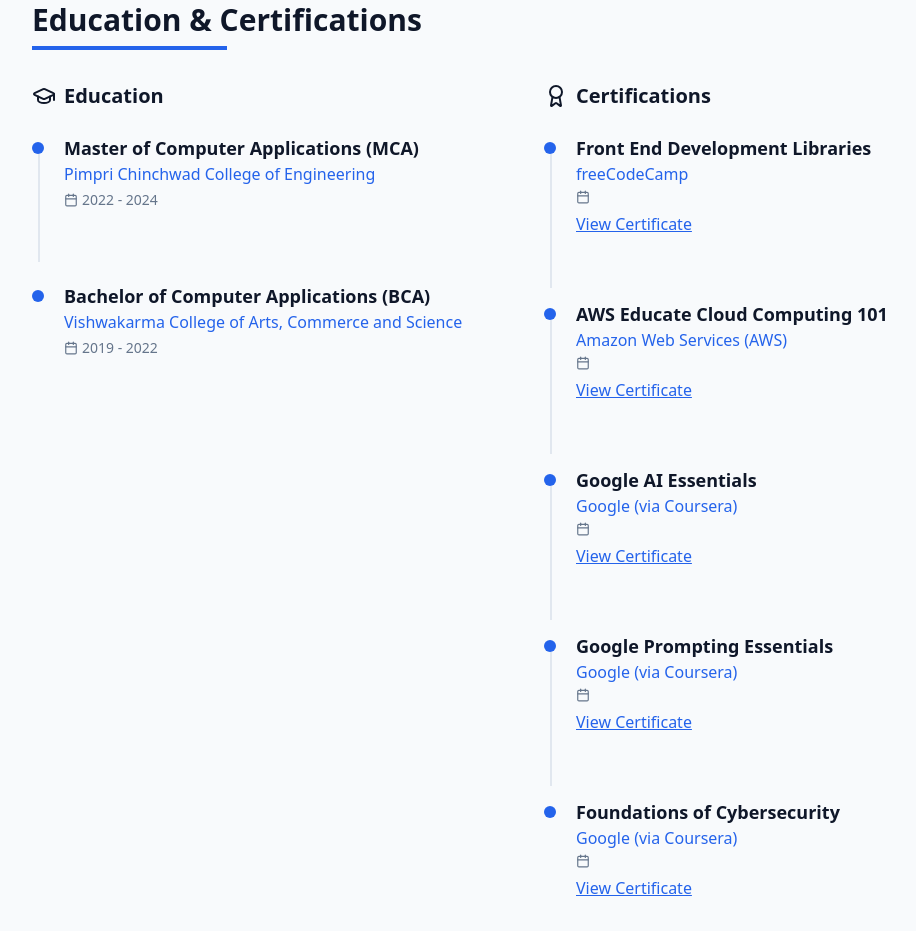
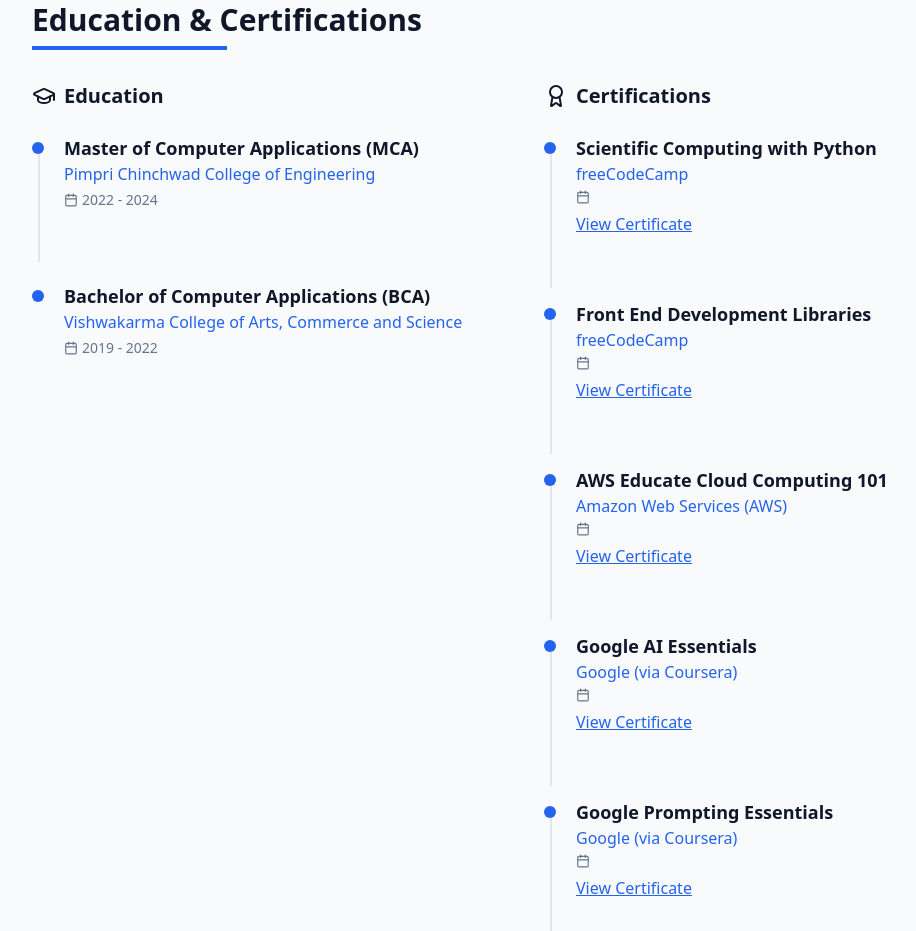
Before and after one commit to amanshinde1/aman-shinde-portfolio, a React (Vite) app: page / in a window 1280 px wide. Shown: the part 3600-4531 px from the top of the page, without its empty margins (112-1028 px from the left). Built offline with nearby package versions, Linux system fonts and the light colour scheme.

Commit message:
Added Scientific Computing with Python certificate

```diff
--- a/src/data/profile.ts
+++ b/src/data/profile.ts
@@ -140,6 +140,23 @@ export default {
   ],
   certifications: [
     {
+
+      name: "Scientific Computing with Python",
+      issuer: "freeCodeCamp",
+      issueDate: "Jun 2025",
+      url: "https://www.freecodecamp.org/certification/aman_shinde/scientific-computing-with-python-v7",
+      skills: [
+        "Python",
+        "Scientific Computing",
+        "Data Structures",
+        "Algorithmic Thinking"
+
+      ]
+    },
+    {
+
+
+
       name: "Front End Development Libraries",
       issuer: "freeCodeCamp",
       issueDate: "May 2025",
@@ -208,7 +225,6 @@ export default {
     title: "Aman Shinde | Full-Stack Developer",
     description:
       "Portfolio and resume of Aman Shinde, Full-Stack Developer specializing in Python, Django, PHP, and full-stack web applications.",
-    twitterHandle: "@AmanShinde",
     language: "en",
     themeColor: "#2563eb"
   }
```
